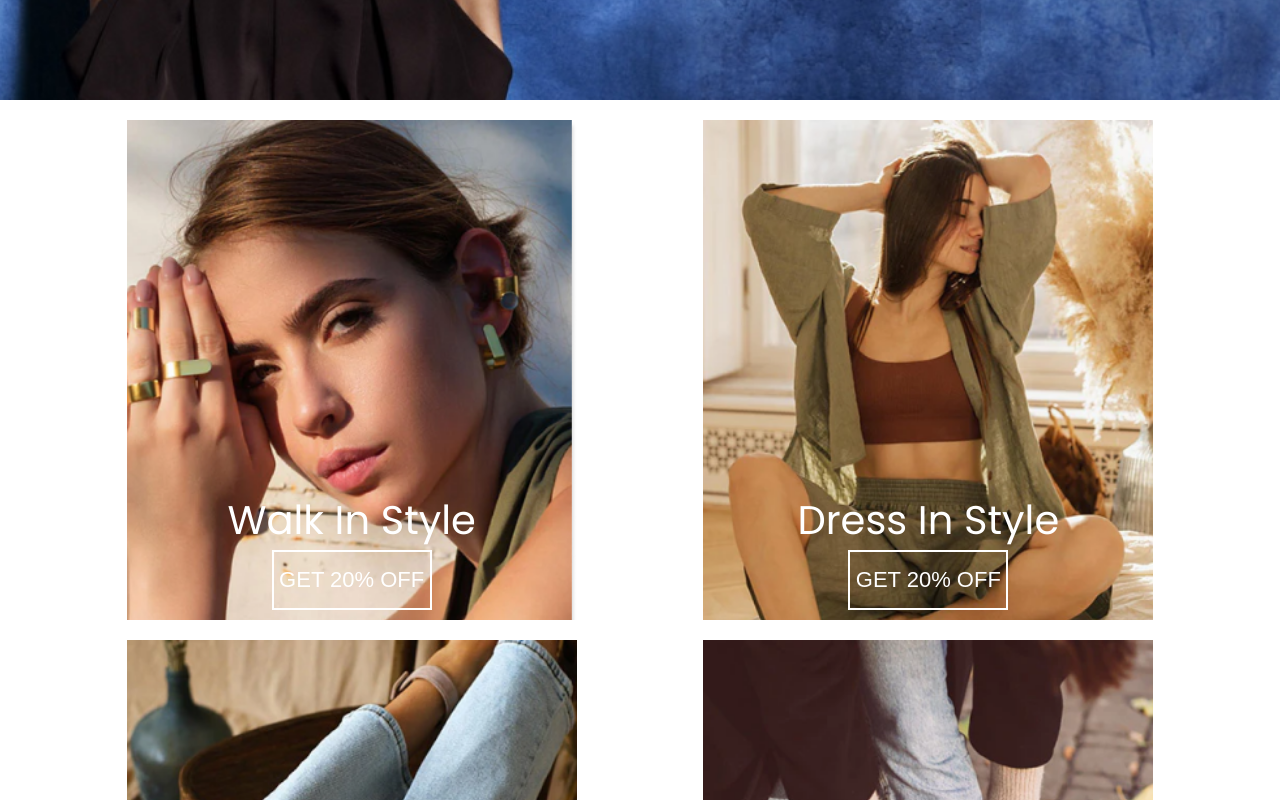
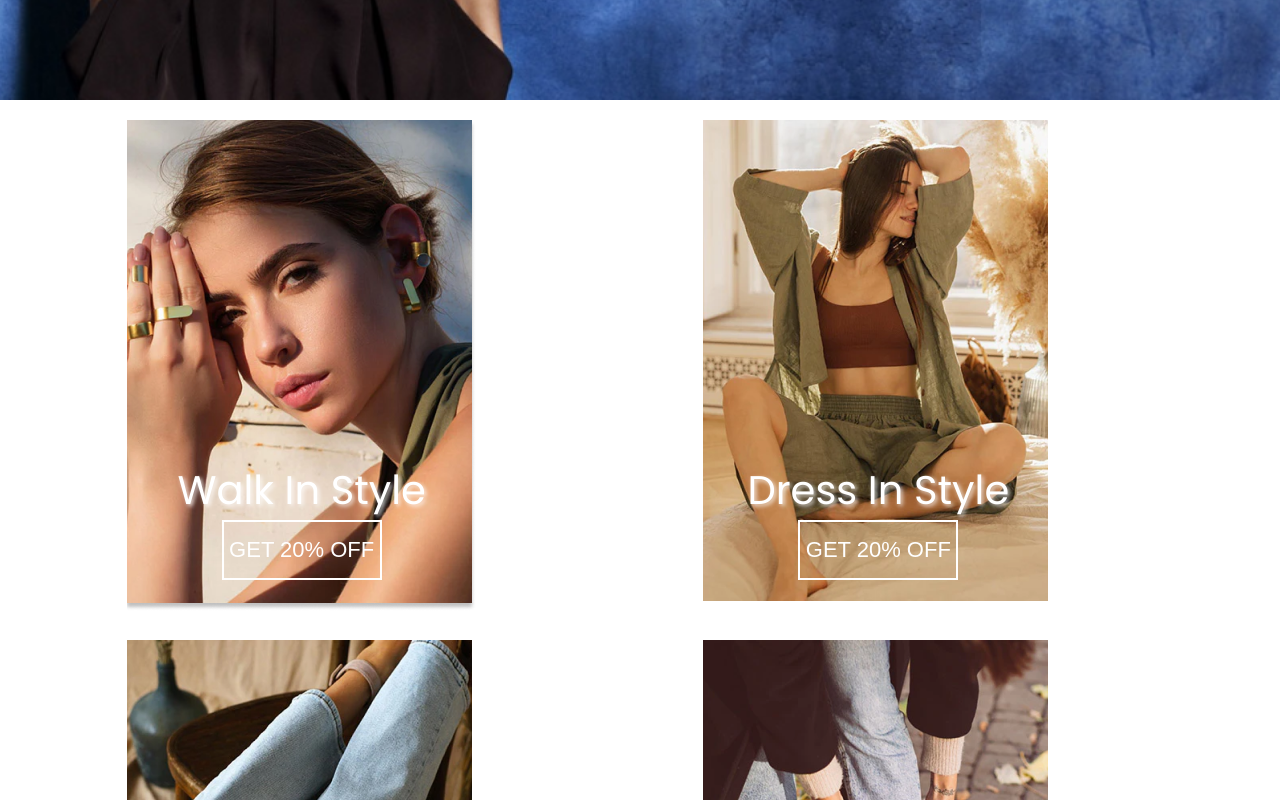
Before and after one commit to SokChanmakara/Rumtum, a Vue app: page / in a window 1280 px wide. Shown: the part 700-1500 px from the top of the page. Built offline with nearby package versions, Linux system fonts and the light colour scheme.

Commit message:
Add hover effect on HomeCard.vue

```diff
--- a/src/components/HomeCard.vue
+++ b/src/components/HomeCard.vue
@@ -1,9 +1,16 @@
 <template>
     <section>
         <div class="card-container">
-            <div class="card" :style="{ backgroundImage: `url(${image})` }"
+            <!-- <div class="card" :style="{ backgroundImage: `url(${image})` }"
             @mouseover="hover=true"
             @mouseleave="hover=false">
+                <div class="card-text">
+                    <div class="text">{{ title }}</div>
+                    <ButtonShop/>
+                </div>
+            </div> -->
+            <div class="card">
+                <img :src="image" alt="homecard image">
                 <div class="card-text">
                     <div class="text">{{ title }}</div>
                     <ButtonShop/>
@@ -20,6 +27,9 @@ export default {
         props:["title", "image"],
     components:{
         ButtonShop
+    },
+    mounted() {
+        console.log(' Title:', this.title)
     }
 }
 </script>
@@ -29,26 +39,40 @@ export default {
         display:flex;
         justify-content: space-evenly;
     }
+    .card img{
+        transition: transform .5s ease;
+    }
+    .card:hover img{
+        transform:scale(1.5);
+    }
     .card{
         width: 450px;
         height: 500px;
         /* background-image: url("../assets/images/card1.png"); */
-        background-size:cover;
-        background-repeat: no-repeat;
         margin-top: 20px;
+        overflow:hidden;
+        position:relative;
     }
     .card-text{
+        position:absolute;
+        top:150px;
+        right:50px;
         display:flex;
         flex-direction: column;
-        justify-content: flex-end;
+        justify-content: center;
         align-items: center;
+        width:100%;
         height: 100%;
         padding:10px;
+    }
+    .card-text:hover{
+        right:10px;
     }
     .text{
         font-size:40px;
         font-family: "Poppins";
         color:white;
+        text-shadow: 2px 2px 4px rgba(255, 255, 255, 0.8);
     }
     #recommend{
         display:flex;
```
